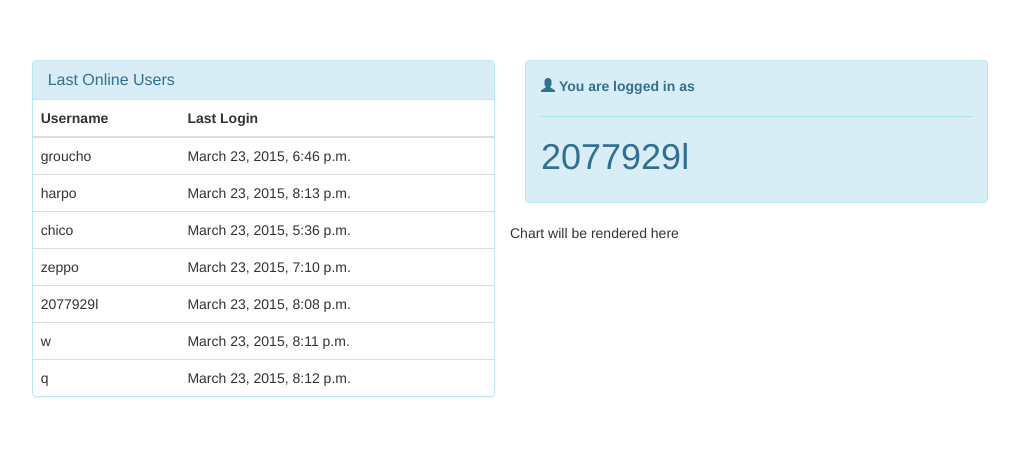
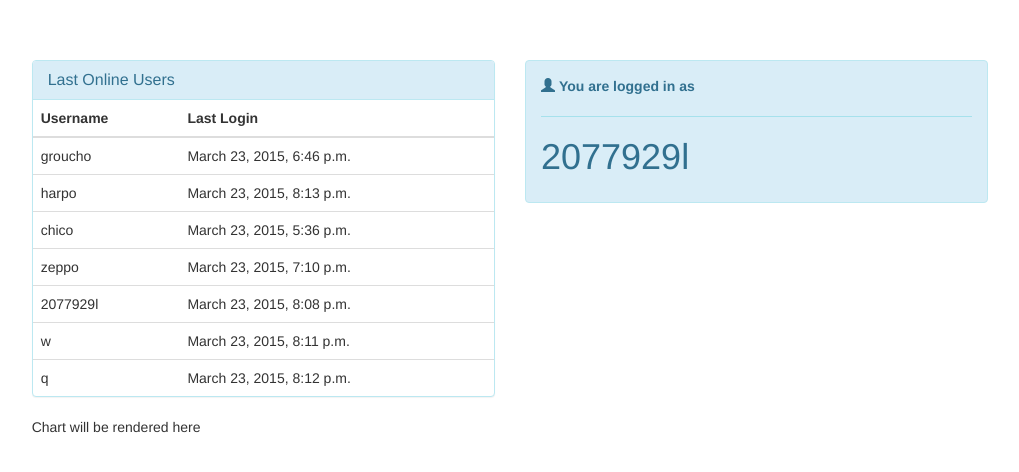
Before and after one commit to 2077929L/Keydash, a Django app: template templates/keydash_app/home.html in a window 1280 px wide. Shown: the part 50-522 px from the top of the page, without its empty margins (130-1149 px from the left). Run offline with Django 3.2, Linux system fonts and the light colour scheme; the template is opened without the code that fills it: values that come from a table or form of the project are taken from there, others are empty; a user stored in the database is signed in; data comes from the database, SQL or seed files in the repository; some libraries are stand-ins or nearby versions.

Commit message:
Fixed the display of charts ( mozilla problem)

```diff
--- a/templates/keydash_app/home.html
+++ b/templates/keydash_app/home.html
@@ -4,7 +4,7 @@
 {% block body_block %}
     {% if user.is_authenticated %}
 
-{# the table with last loged in users#}
+        {# the table with last loged in users#}
         <div class="col-md-6">
             <div class="panel panel-info">
                 <div class="panel-heading">
@@ -38,7 +38,7 @@
             </div>
         </div>
 
-{#logged in user information displayied#}
+        {#logged in user information displayied#}
         <div class="col-sm-6 col-md-6">
             <div class="alert alert-info">
                 <span class="glyphicon glyphicon-user"></span> <strong>You are logged in as</strong>
@@ -48,11 +48,14 @@
             </div>
         </div>
 
+
+
         {#    the chart - Statistics  #}
-        {% load chartit %}
-        {{ chart|load_charts:"container" }}
-        <div id='container'> Chart will be rendered here </div>
-
+        <div class="col-sm-12 col-md-12">
+            {% load chartit %}
+            {{ chart|load_charts:"container" }}
+            <div id='container'> Chart will be rendered here </div>
+        </div>
 
     {% else %}
         <p>Are you a member? <a href="{% url 'auth_login' %}">Login</a>!</p>
--- a/templates/keydash_app/statistics_personal.html
+++ b/templates/keydash_app/statistics_personal.html
@@ -110,10 +110,12 @@
             </div>
         </div>
 
-    {#    the chart - Statistics  #}
+
+         {# the chart - Statistics  #}
+        <div class="col-sm-12 col-md-12">
             {% load chartit %}
             {{ chart|load_charts:"container" }}
             <div id='container'> Chart will be rendered here </div>
-
+        </div>
 
 {% endblock %}
```
Lines whose indentation alone changed are shown as unchanged.
